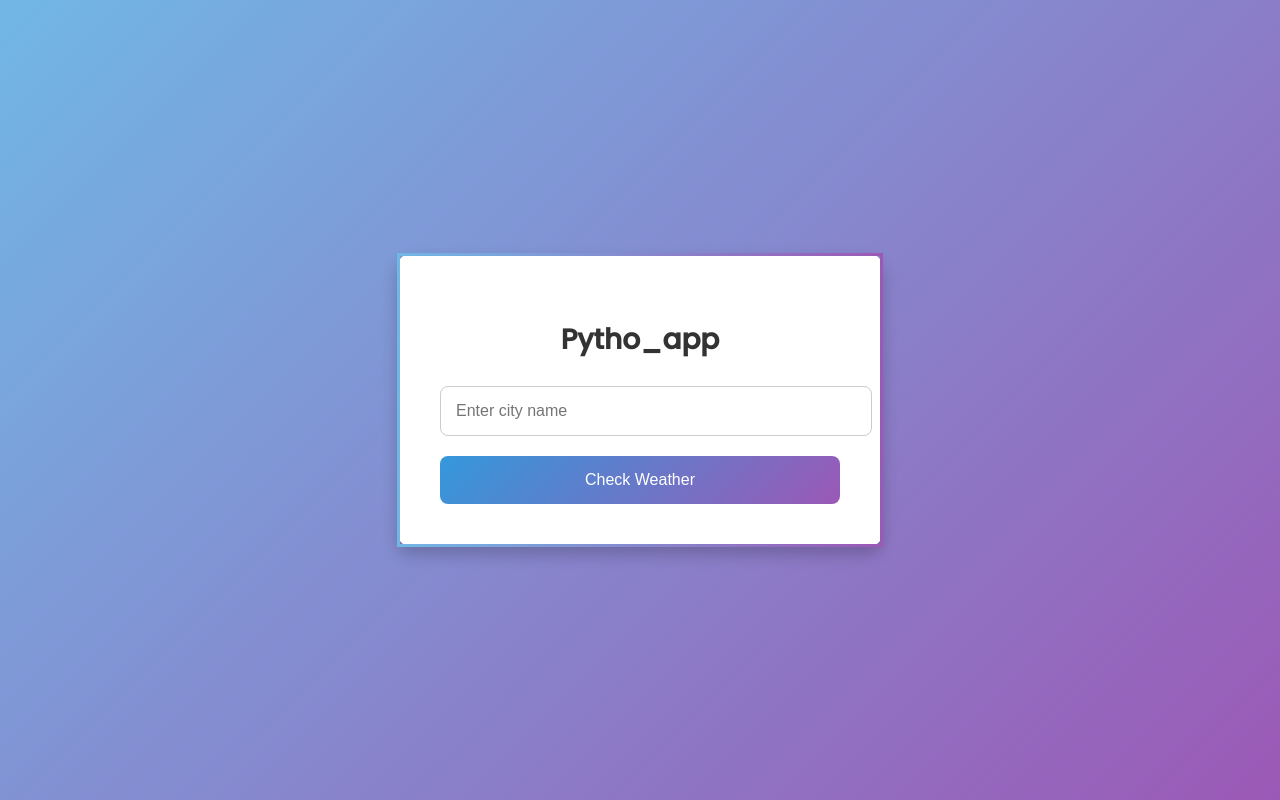
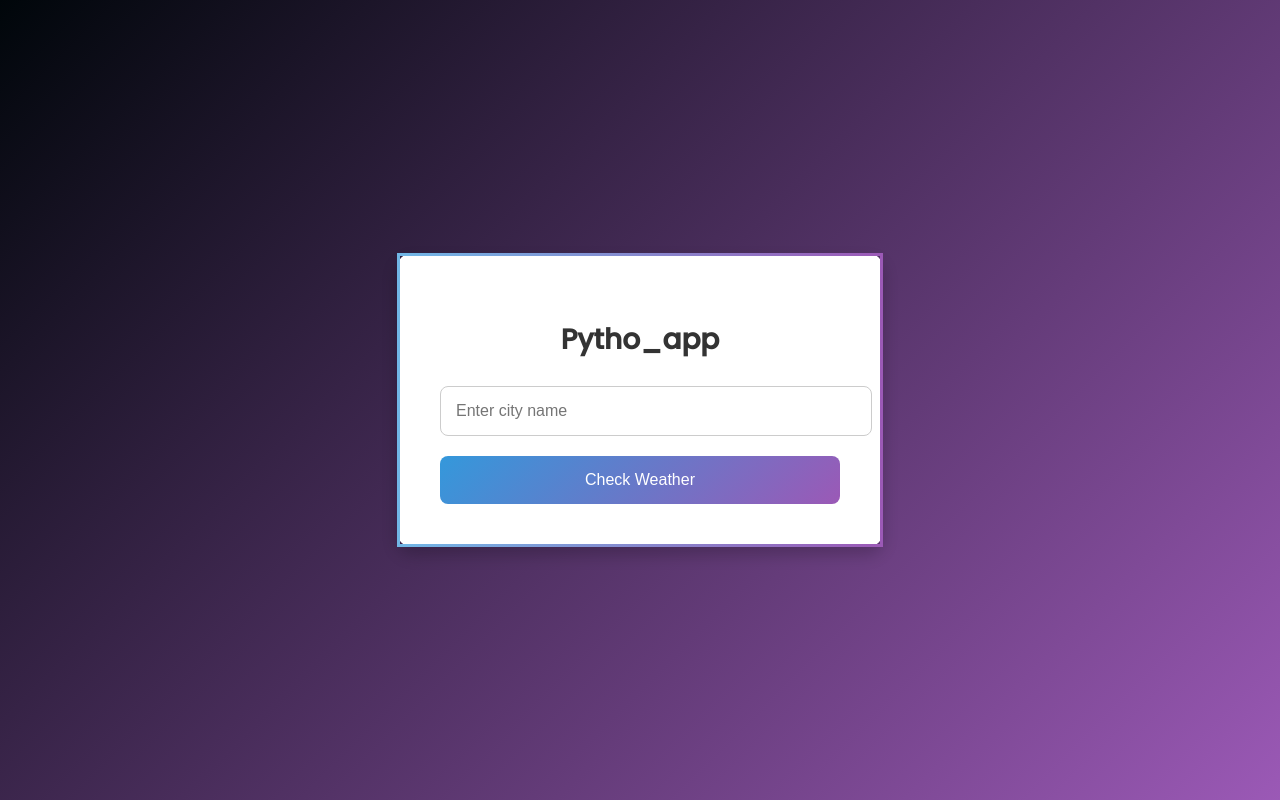
Before and after one commit to Shashikant945/Python_Weather, a Flask app: page / in a window 1280 px wide. Run offline with Flask 3, Linux system fonts and the light colour scheme.

Commit message:
html chnage

```diff
--- a/templates/index.html
+++ b/templates/index.html
@@ -7,7 +7,7 @@
     <style>
         body {
             font-family: 'Poppins', sans-serif;
-            background: linear-gradient(135deg, #71b7e6, #9b59b6);
+            background: linear-gradient(135deg, #00060a, #9b59b6);
             display: flex;
             justify-content: center;
             align-items: center;
```
